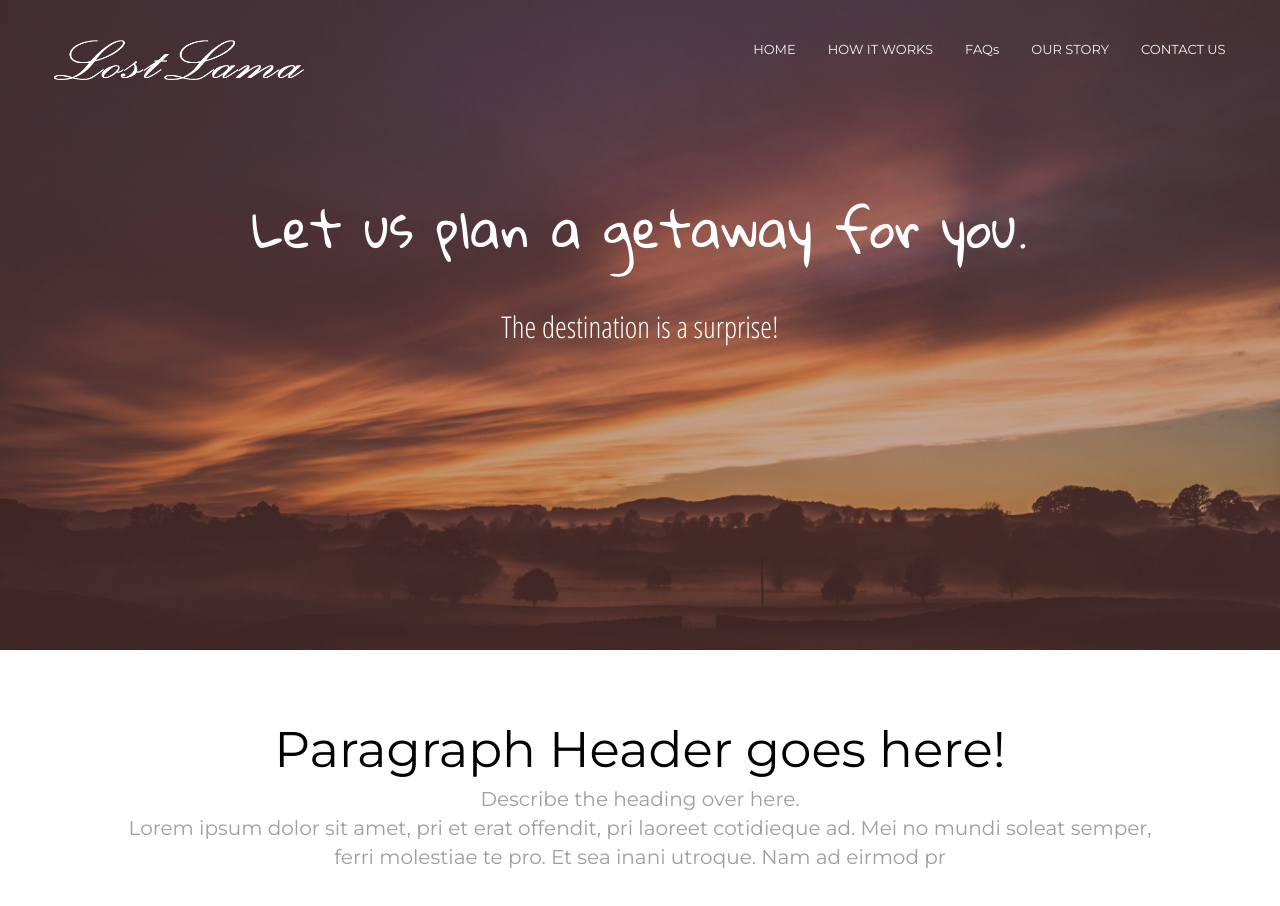
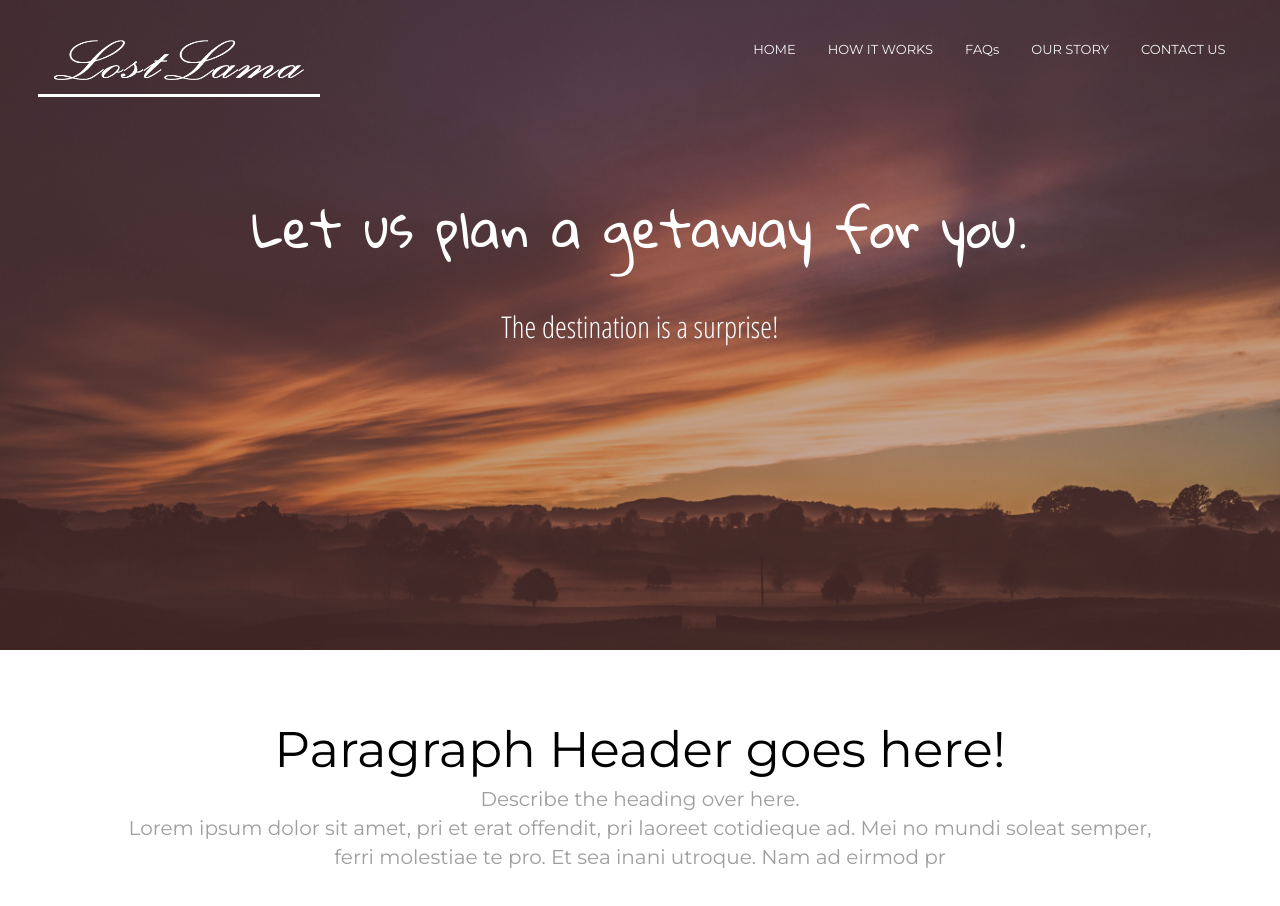
Before and after one commit to kundayrai/lostlama, a plain HTML site: page index.html in a window 1280 px wide. In both pictures the pointer is over the link 179 px from the left and 59 px from the top of the page. Shown: the top 906 px of the page. Drawn offline with nearby package versions, Linux system fonts and the light colour scheme; a script that the page names is missing.

Commit message:
Header Link Update

```diff
--- a/style.css
+++ b/style.css
@@ -160,10 +160,21 @@ a{
     font-size: small;
 }
 
+
+
 /* Change the color of links on hover */
 .topnav a:hover {
     color: #ff5a5f;
+    border-bottom: #fff;
+    border-bottom-style: solid;
+    border-bottom-width: 70%;
+    transition: all 0.5s ease-in-out 0s;
+
 }
+
+
+
+
 
 /* Hide the link that should open and close the topnav on small screens */
 .topnav .icon {
```
